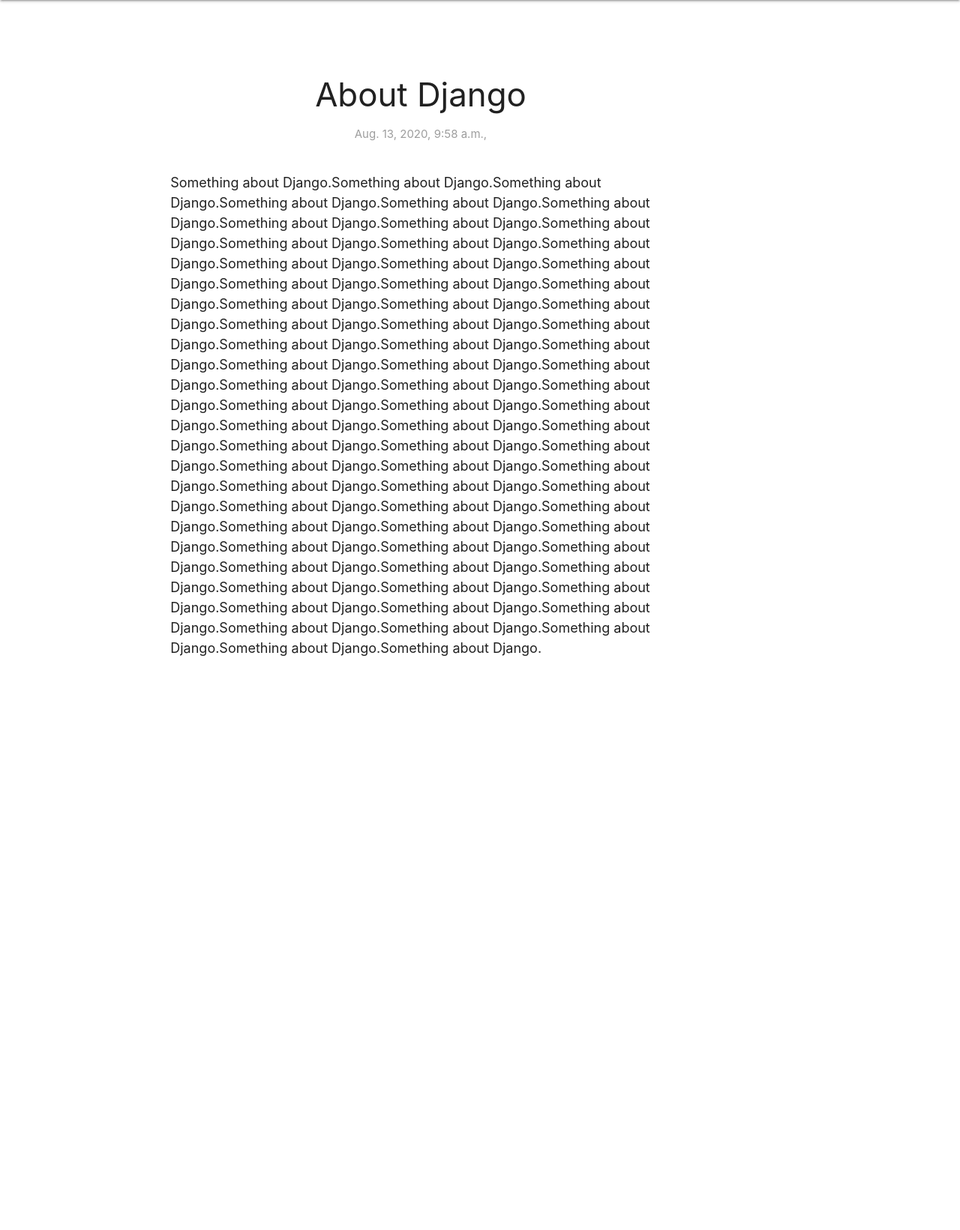
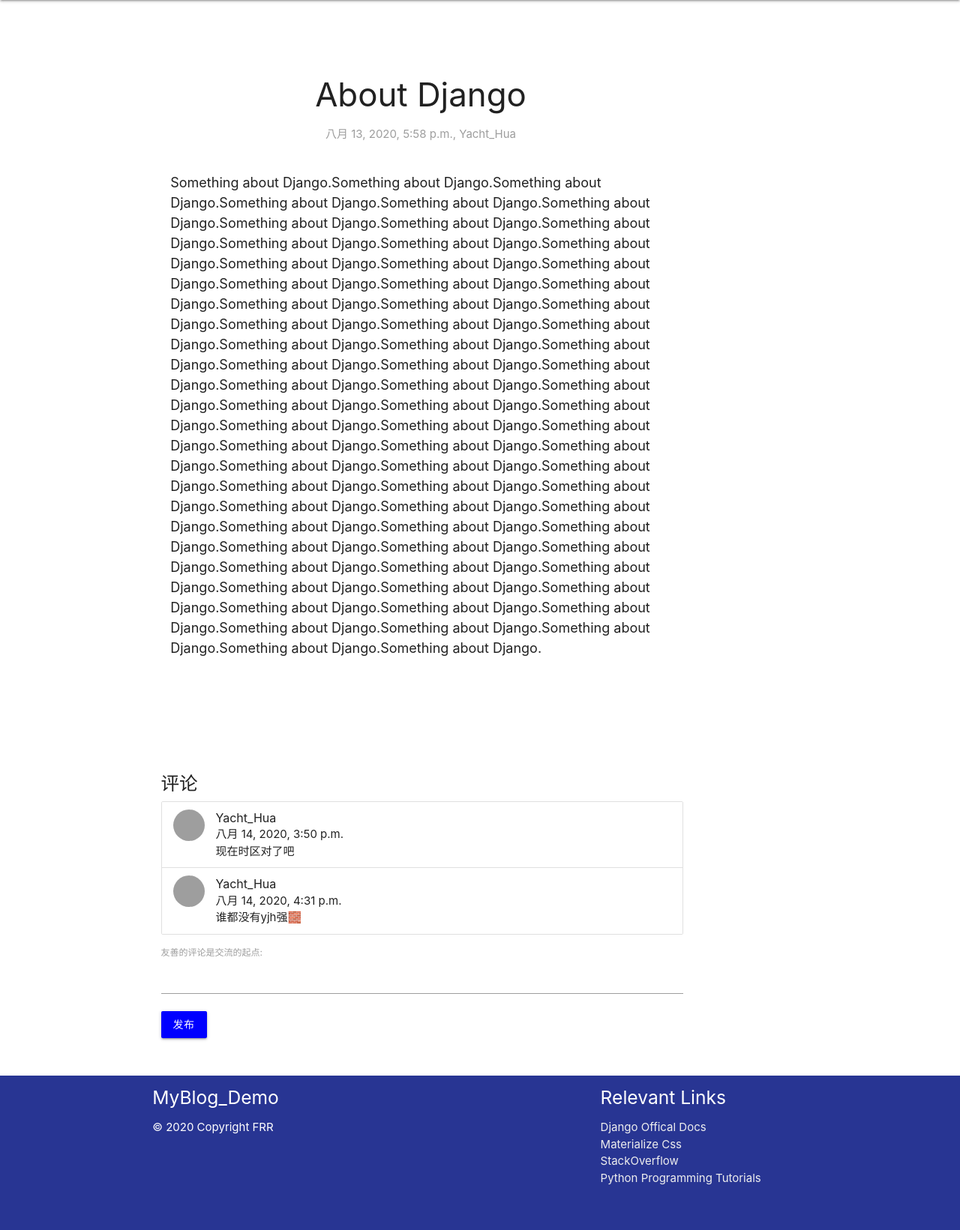
Before and after one commit to feng-rrRay/Django-Blog, a Django app: page /1/ in a window 1280 px wide. Shown: the part 64-1705 px from the top of the page at 75% size. Before the commit the page ends 939 px from the top, so only its background shows below. Run offline with Django 3.2, Linux system fonts and the light colour scheme; data comes from the database, SQL or seed files in the repository; both versions use the stored data as it was after the commit; grey boxes are pictures that could not be loaded.

Commit message:
增加评论功能，文章段落分割功能；富文本编辑功能待更新

```diff
--- a/main/admin.py
+++ b/main/admin.py
@@ -1,5 +1,7 @@
 from django.contrib import admin
-from .models import myBlog
+from .models import myBlog, comment
 # Register your models here.
 
 admin.site.register(myBlog)
+
+admin.site.register(comment)
--- a/main/forms.py
+++ b/main/forms.py
@@ -1,6 +1,7 @@
 from django.contrib.auth.forms import UserCreationForm
 from django.contrib.auth.models import User
 from django import forms
+from .models import comment
 
 class NewUserForm(UserCreationForm):
 	email = forms.EmailField(required=True)
@@ -15,3 +16,12 @@
 		if commit:
 			usr.save()
 		return usr
+
+
+class CommentForm(forms.Form):
+	"""docstring for CommentForm"""
+	comment_content = forms.CharField(label='友善的评论是交流的起点', max_length=150)
+
+	class Meta:
+		model = comment
+		fields = ("comment_content")
--- a/main/models.py
+++ b/main/models.py
@@ -1,12 +1,23 @@
 from django.db import models
+from django.contrib.auth.models import User
 
 # Create your models here.
 
 class myBlog(models.Model):
 	myBlog_title = models.CharField(max_length=50)
-	myBlog_author = models.CharField(max_length=50)
+	myBlog_author = models.ForeignKey(User, on_delete=models.CASCADE)
 	myBlog_datetime = models.DateTimeField('Date Published')
 	myBlog_content = models.TextField()
 
 	def __str__(self):
 		return self.myBlog_title
+
+class comment(models.Model):
+	"""docstring for comment"""
+	comment_article = models.ForeignKey(myBlog, on_delete=models.CASCADE)
+	comment_author = models.ForeignKey(User, on_delete=models.CASCADE)
+	comment_datetime = models.DateTimeField('Date Published')
+	comment_content = models.CharField(max_length=200)
+
+	def __str__(self):
+		return self.comment_content
--- a/main/templates/main/detail.html
+++ b/main/templates/main/detail.html
@@ -16,7 +16,7 @@
         <div class="sharethis-inline-share-buttons"></div>
 
 
-        <p>{{ blog.myBlog_content | safe }}</p>
+        <p>{{ blog.myBlog_content | linebreaksbr }}</p>
                 <!-- put h tag in div give div an id and link # with that id to jump directly-->
 
 
@@ -29,6 +29,70 @@
 
 
 
-  </div>
-</div>
+      </div>
+    </div>
+
+
+
+
+        <div class="row">
+          <div class="container">
+            <div class="input-field col s12">
+              <div class="col s12 m9 l10" style="padding-right: 20px;">
+                <div class="card z-depth-0" style="margin-top: 80px;">
+                  <h5 class="left-align">评论</h5>
+
+                      <ul class="collection">
+                        {% for comments in commentset %}
+                        <li class="collection-item avatar">
+                          <img alt="" src="http://1.gravatar.com/avatar/a9c44b4ebec42ca44da01d0640a90c8e?s=64&amp;d=mm&amp;r=g" srcset="http://1.gravatar.com/avatar/a9c44b4ebec42ca44da01d0640a90c8e?s=128&amp;d=mm&amp;r=g 2x" class="circle">
+                          <span class="title">{{comments.comment_author}}</span>
+                          <p>{{comments.comment_datetime}}<br>
+                             {{comments.comment_content}}
+                          </p>
+
+                        </li>
+                        {% endfor %}
+                      </ul>
+
+                    <form method="post">
+                      {% csrf_token %}
+                      {{ form.as_p }}
+
+
+                    <button class="btn" style="background-color: blue; color:white" type="submit">发布</button>
+                    </form>
+                </div>
+              </div>
+            </div>
+          </div>
+        </div>
+      </form>
+    </div>
+
+    <footer class="page-footer, indigo darken-3">
+          <div class="container">
+            <div class="row">
+              <div class="col l6 s12">
+                <h5 class="white-text">MyBlog_Demo</h5>
+                <p class="white-text">© 2020 Copyright FRR</p>
+              </div>
+              <div class="col l4 offset-l2 s12">
+                <h5 class="white-text">Relevant Links</h5>
+                <ul>
+                  <li><a class="grey-text text-lighten-3" href="https://docs.djangoproject.com/">Django Offical Docs</a></li>
+                  <li><a class="grey-text text-lighten-3" href="https://materializecss.com/">Materialize Css</a></li>
+                  <li><a class="grey-text text-lighten-3" href="https://stackoverflow.com/">StackOverflow</a></li>
+                  <li><a class="grey-text text-lighten-3" href="https://pythonprogramming.net/">Python Programming Tutorials</a></li>
+                </ul>
+              </div>
+            </div>
+          </div>
+          <div class="footer-copyright">
+            <div class="container">
+            <br>
+
+            </div>
+          </div>
+        </footer>
 {% endblock %}
--- a/main/templates/main/header.html
+++ b/main/templates/main/header.html
@@ -22,6 +22,8 @@
 
 
 
+
+
 <!-- Prism JS -->
 <!-- script src="{% static 'tinymce/js/prism.js' %}"></script>
 </body>
--- a/main/templates/main/includes/navbar.html
+++ b/main/templates/main/includes/navbar.html
@@ -5,7 +5,7 @@
       <ul id="nav-mobile" class="right hide-on-med-and-down">
         <li><a href="/">Home</a></li>
         {% if user.is_authenticated %}
-        	<li><a href="/admin">{{user.username}}</a></li>
+        	<li><a href="/admin/main/myblog">{{user.username}}</a></li>
         	<li><a href="/logout">Logout</a></li>
         {% else %}
         	<li><a href="/login">Login</a></li>
--- a/main/views.py
+++ b/main/views.py
@@ -1,10 +1,11 @@
 from django.shortcuts import render, redirect
-from .models import myBlog
-from .forms import NewUserForm
+from .models import myBlog, comment
+from .forms import NewUserForm, CommentForm
 from django.http import HttpResponse
 from django.contrib.auth.forms import AuthenticationForm
 from django.contrib.auth import login, logout, authenticate
 from django.contrib import messages
+from django.utils import timezone
 # Create your views here.
 
 def homepage(request):
@@ -61,6 +62,26 @@
 
 def detail(request, myBlog_id):
 	blog = myBlog.objects.get(pk=myBlog_id)
+	commentset = comment.objects.filter(comment_article=blog)
+	if request.method == 'POST':
+        # create a form instance and populate it with data from the request:
+		form = CommentForm(request.POST)
+        # check whether it's valid:
+		if form.is_valid():
+            # process the data in form.cleaned_data as required
+			new_comment = comment(comment_content=form.cleaned_data.get('comment_content'),
+            					  comment_article=blog,
+            					  comment_datetime=timezone.now(),
+            					  comment_author=request.user)
+			new_comment.save()
+            # ...
+            # redirect to a new URL:
+			form = CommentForm()
+
+
+    # if a GET (or any other method) we'll create a blank form
+	else:
+		form = CommentForm()
 	return render(request = request,
 				  template_name = "main/detail.html",
-				  context = {"blog":blog})
+				  context = {"blog":blog, "commentset":commentset, "form":form})
--- a/mysite/settings.py
+++ b/mysite/settings.py
@@ -105,9 +105,9 @@
 # Internationalization
 # https://docs.djangoproject.com/en/3.1/topics/i18n/
 
-LANGUAGE_CODE = 'en-us'
+LANGUAGE_CODE = 'zh-hans'
 
-TIME_ZONE = 'UTC'
+TIME_ZONE = 'Asia/Shanghai'
 
 USE_I18N = True
 
```
Also changed, not shown: db.sqlite3 (added), main/migrations/0004_remove_myblog_myblog_author.py (added), main/migrations/0005_myblog_myblog_author.py (added), main/migrations/0006_comment.py (added).
